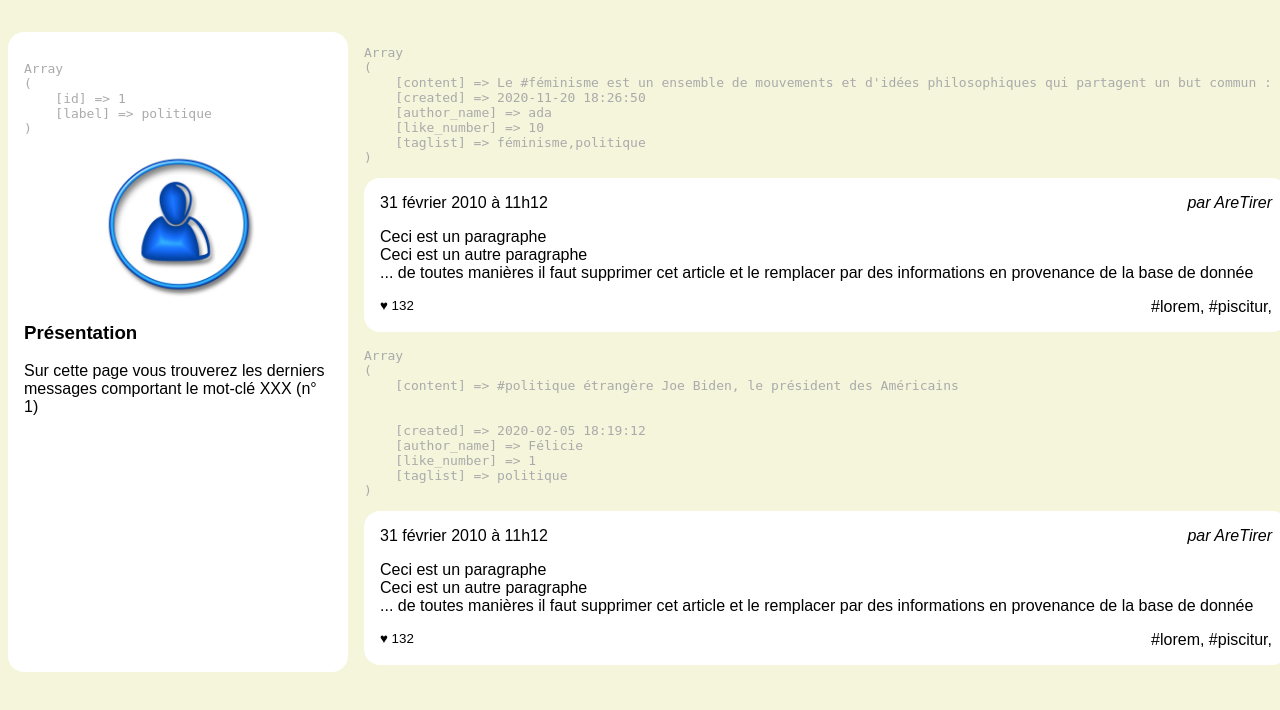
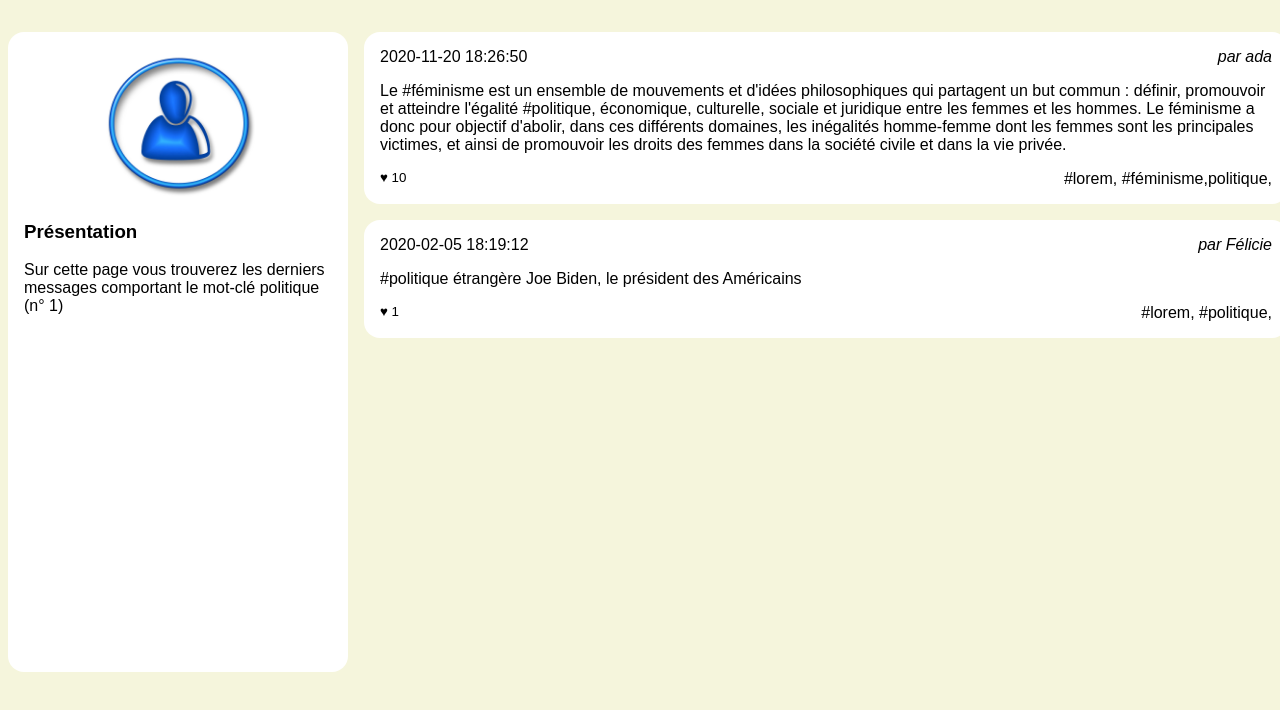
Before and after one commit to terence-da-conceicao/Reseau-PHP-SQL, a PHP site: page /tags.php?tag_id=1 in a window 1280 px wide. Shown: the part 90-800 px from the top of the page. Run offline with PHP 8.4, Linux system fonts and the light colour scheme; data comes from the database, SQL or seed files in the repository.

Commit message:
ajout du contenu des posts tagués + numéro et labels des tags

```diff
--- a/Niveau1/tags.php
+++ b/Niveau1/tags.php
@@ -40,7 +40,7 @@
             /**
              * Etape 2: se connecter à la base de donnée
              */
-            $mysqli = new mysqli("localhost", "root", "root", "socialnetwork");
+            $mysqli = new mysqli("localhost", "root", "", "socialnetwork");
             ?>
 
             <aside>
@@ -52,13 +52,13 @@
                 $lesInformations = $mysqli->query($laQuestionEnSql);
                 $tag = $lesInformations->fetch_assoc();
                 //@todo: afficher le résultat de la ligne ci dessous, remplacer XXX par le label et effacer la ligne ci-dessous
-                echo "<pre>" . print_r($tag, 1) . "</pre>";
+                //echo "<pre>" . print_r($tag, 1) . "</pre>";
                 ?>
                 <img src="user.jpg" alt="Portrait de l'utilisatrice"/>
                 <section>
                     <h3>Présentation</h3>
                     <p>Sur cette page vous trouverez les derniers messages comportant
-                        le mot-clé XXX
+                        le mot-clé <?php echo $tag['label'] ?>
                         (n° <?php echo $tagId ?>)
                     </p>
 
@@ -97,24 +97,24 @@
                 while ($post = $lesInformations->fetch_assoc())
                 {
 
-                    echo "<pre>" . print_r($post, 1) . "</pre>";
+                    //echo "<pre>" . print_r($post, 1) . "</pre>";
                     ?>
                     <article>
                         <h3>
-                            <time datetime='2020-02-01 11:12:13' >31 février 2010 à 11h12</time>
+                            <time datetime='2020-02-01 11:12:13' ><?php echo $post['created'] ?></time>
                         </h3>
-                        <address>par AreTirer</address>
+                        <address>par <?php echo $post['author_name'] ?></address>
                         <div>
-                            <p>Ceci est un paragraphe</p>
-                            <p>Ceci est un autre paragraphe</p>
+                            <p><?php echo $post['content'] ?></p>
+                            <!-- <p>Ceci est un autre paragraphe</p>
                             <p>... de toutes manières il faut supprimer cet
                                 article et le remplacer par des informations en
-                                provenance de la base de donnée</p>
+                                provenance de la base de donnée</p> -->
                         </div>
                         <footer>
-                            <small>♥ 132</small>
+                            <small>♥ <?php echo $post['like_number'] ?></small>
                             <a href="">#lorem</a>,
-                            <a href="">#piscitur</a>,
+                            <a href="">#<?php echo $post['taglist'] ?></a>,
                         </footer>
                     </article>
                 <?php } ?>
```
